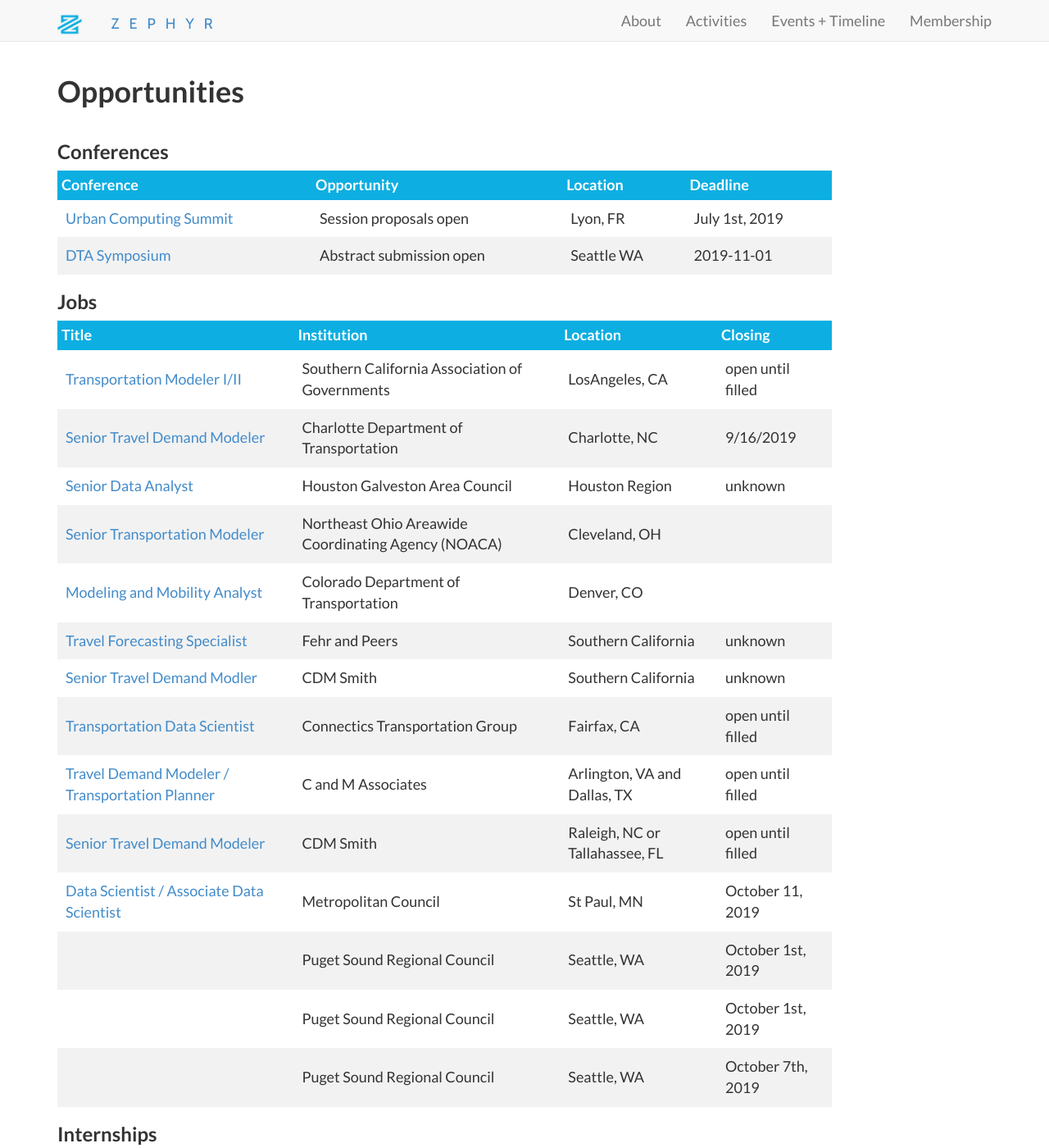
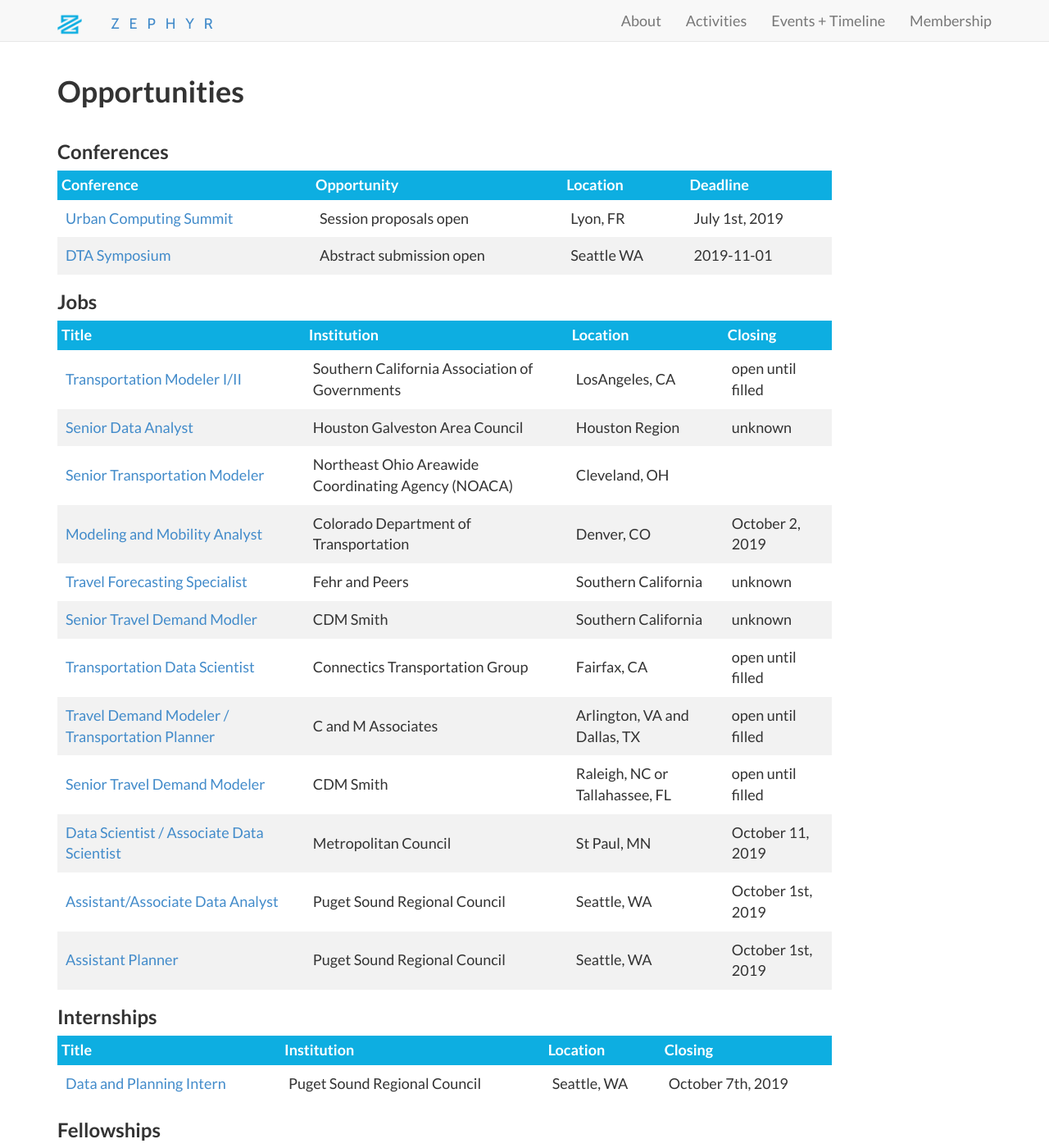
Before and after one commit to ZephyrTransport/zephyr-website, a Jekyll site: the page built from opportunities.md, in a window 1280 px wide and 1400 px high. Shown: the whole window at 82% size. Built offline with Jekyll 4.4.1, drawn with Linux system fonts in a browser that asks for light colours; nearby versions of some CDN libraries; some of the changed lines change nothing that is shown.

Commit message:
update job postings

```diff
--- a/_data/opportunities.yml
+++ b/_data/opportunities.yml
@@ -91,8 +91,8 @@
 - name: Senior Travel Demand Modeler
   time: full-time
   headline: Full-time Position
-  front: true
-  post: true
+  front: false
+  post: false
   lead: Technical leader for regional and subarea travel models
   type: job
   institution: Charlotte Department of Transportation
@@ -147,7 +147,7 @@
   salary_low:
   salary_high:
   location: Denver, CO
-  closing:
+  closing: October 2, 2019
   link: https://www.governmentjobs.com/careers/colorado/jobs/2562367/modeling-and-mobility-analyst
   summary: >
     This Analyst IV position is part of the CDOT's Division of Transportation Development – Information Management Branch.  This unit is primarily responsible for the development, implementation and maintenance of mobility analysis processes from a multi-model perspective.
@@ -176,7 +176,7 @@
    Manage projects and develop high quality internal and client relationships
    Apply knowledge of the theory, principles, and practices of transportation planning, travel demand forecasting, travel behavior analysis, and data analysis
    Participate in travel forecasting research through our Forecasting and Operations discipline group
-   Prepare papers and presentations for technical conference
+   Prepare papers and presentations for technical conferences.
 - name: Senior Travel Demand Modler
   time: full-time
   headline: Full-time Position
@@ -285,7 +285,7 @@
   link: https://www.governmentjobs.com/careers/metrocouncil/jobs/2555271-0/data-or-associate-data-scientist
   summary: >
     The Metropolitan Council of the Twin Cities has a vacancy for a full-time Associate Data Scientist OR a Data Scientist. The person in this role will support multi modal transportation planning in the Minneapolis and St. Paul region through innovative approaches to collecting and analyzing transportation data and through development and application of cutting-edge travel forecasting models and tools. The Data Scientist or Associate Data Scientist will join a vibrant travel research and modeling team working on travel demand forecasting, travel behavior surveys, and creative analysis of all kinds of transportation data to drive planning and policy analysis.
-- name:
+- name: Assistant/Associate Data Analyst
   time: full-time
   headline:
   front: true
@@ -293,13 +293,15 @@
   lead:
   type: job
   institution: Puget Sound Regional Council
-  salary_low:
-  salary_high:
+  salary_low: 52,000
+  salary_high: 69,000
   location: Seattle, WA
   closing: October 1st, 2019
   link: https://www.psrc.org/about/careers
   summary: >
-- name:
+   PSRC is seeking an Assistant/Associate Data Analyst to join its Data Science Group in the Data Department and perform a variety of data analytics and data engineering tasks under supervision. A qualified applicant for this position will have exceptional technical and communication skills, keen interests in scripting and data analytics to support complex planning and policy questions, and enthusiasm for learning new techniques and tools to tackle dynamic problems with data.
+   The position will conduct statistics, scripting, data analyses, visualization, and other data-related tasks using demographic, economic, land use, and transportation datasets. It will also involve written and oral communication of analytic needs, processes, and findings, and provide general assistance for data engineering work in support of modernizing the agency’s technical capabilities. Additional responsibilities include conducting database development and maintenance tasks, performing quantitative and qualitative research, and responding to information requests from external member jurisdictions and organizations.
+- name: Assistant Planner
   time: full-time
   headline:
   front: true
@@ -307,24 +309,25 @@
   lead:
   type: job
   institution: Puget Sound Regional Council
-  salary_low:
-  salary_high:
+  salary_low: 52,000
+  salary_high: 62,000
   location: Seattle, WA
   closing: October 1st, 2019
   link: https://www.psrc.org/about/careers
   summary: >
-- name:
+    PSRC is seeking an Assistant Planner to join its Data Department to perform a variety of technical planning activities under general supervision. A qualified applicant for this position will have exceptional technical and communication skills, keen interest in applying data analytics to support complex planning and policy questions, and enthusiasm for learning new techniques and tools to tackle dynamic problems with data.
+    The position will conduct data analytics and other planning-related tasks using a variety of demographic, economic, housing, land use, and/or transportation datasets. It will involve effective written, oral, and visual communication of data trends, findings, processes, and other technical subject matter to planning lay audiences. Key responsibilities include conducting database development and maintenance tasks, performing quantitative and qualitative research, and providing general data analysis and technical assistance in support of the agency’s various planning programs.
+- name: Data and Planning Intern
   time: part-time
-
   headline:
   front: true
   post: true
   lead:
-  type: job
+  type: internship
   institution: Puget Sound Regional Council
   salary_low:
-  salary_high:
+  salary_high: $19/hr
   location: Seattle, WA
   closing: October 7th, 2019
   link: https://www.psrc.org/about/careers
-  summary: >
+  summary:
```
